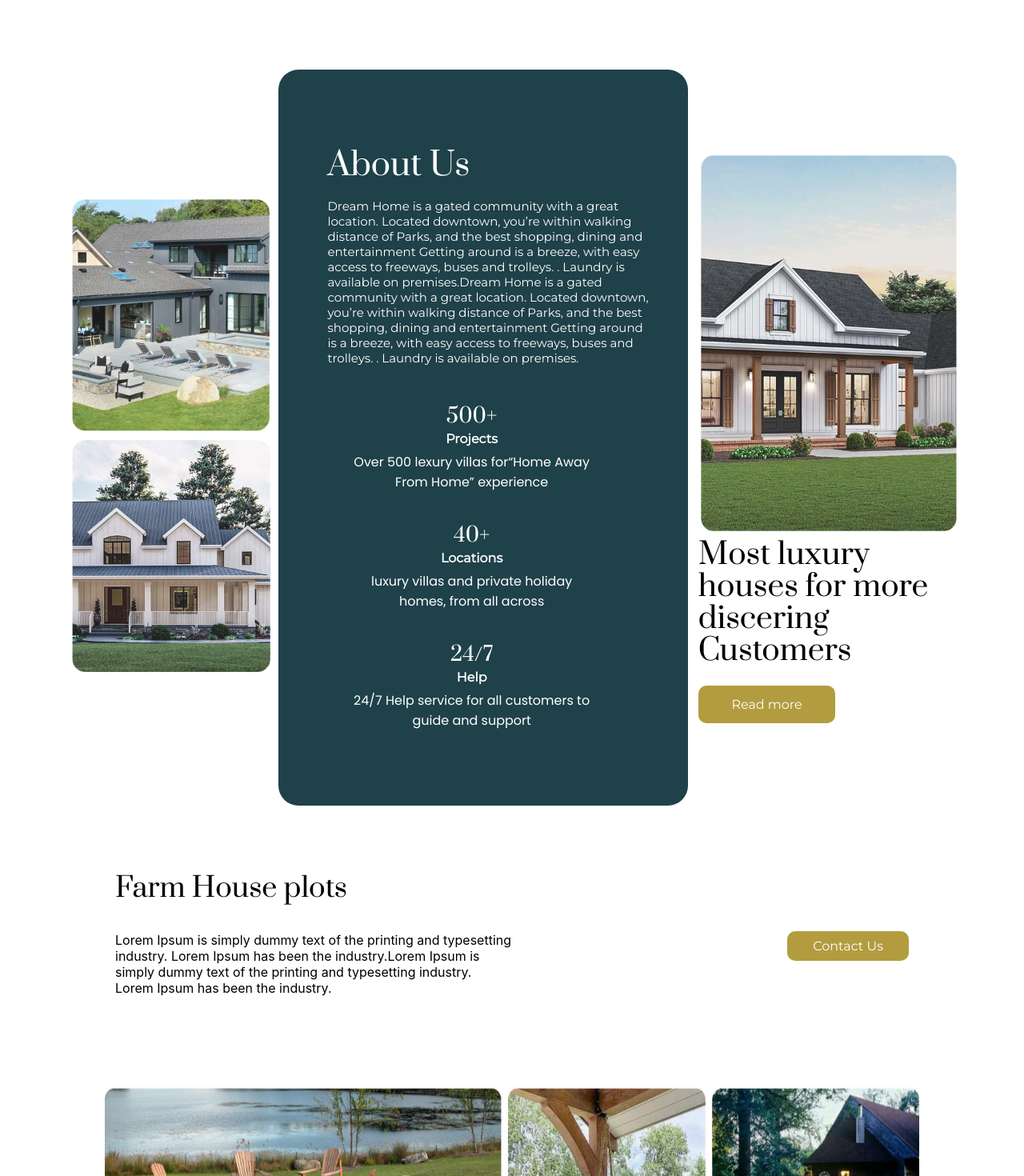
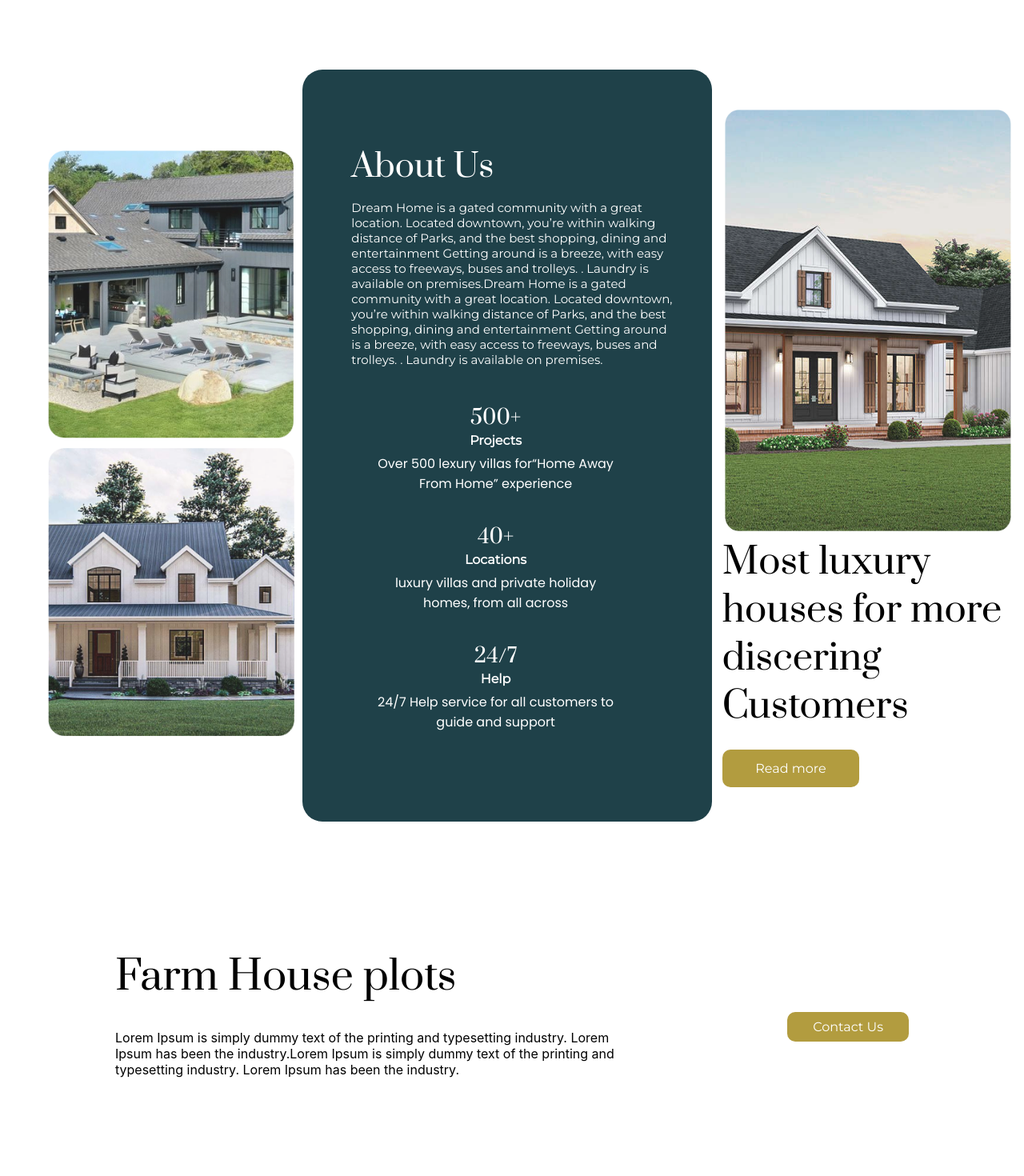
Before and after one commit to mbilalkhalidofficial/Oakland-greens, a React (Vite) app: page / in a window 1280 px wide. Shown: the part 1140-2610 px from the top of the page at 80% size. Built offline with nearby package versions, Linux system fonts and the light colour scheme.

Commit message:
about us fixes

```diff
--- a/src/styles/global.scss
+++ b/src/styles/global.scss
@@ -508,18 +508,18 @@ figure {
   width: 25%;
 }
 .about__section__thirdentry__img img {
-  height: 470px;
+  height: 527px;
   margin: 1%;
-  // margin-bottom: 10em;
-  width: 100%;
+  width: 112%;
+  margin-top: 0.4em;
 }
 .about__section__firstentry__top__img img {
-  height: 290px;
+  height: 360px;
   margin: 1%;
 }
 
 .about__section__secondentry {
-  height: 920px;
+  height: 940px;
   background-color: #1f4149;
   width: 41%;
   position: relative;
@@ -580,9 +580,10 @@ figure {
 }
 
 .about__section__thirdentry__text {
-  font-size: 37px;
-  line-height: 40px;
+  font-size: 45px;
+  line-height: 60px;
   font-weight: 400;
+  width: 122%;
 }
 .luxury__section__left__button {
   padding: 14px 2.6em;
@@ -627,14 +628,14 @@ figure {
   align-items: center;
   max-width: 1440px;
   margin: 0 auto;
-  padding: 0em 9em;
+  padding: 5em 9em;
   width: 100%;
 }
 .farm__house__content__left__heading {
-  font-size: 34px;
+  font-size: 50px;
 }
 .farm__house__content__left {
-  width: 50%;
+  width: 70%;
 }
 .farm__house {
   margin: 5em 0em;
@@ -642,6 +643,7 @@ figure {
 .farm__house__content__left__para {
   font-family: "Inter", sans-serif;
   padding: 2em 0em;
+  width: 90%;
 }
 
 .farm__house__feature {
@@ -1297,7 +1299,7 @@ figure {
     margin-left: 5em;
   }
   .about__section__firstentry__top__img img {
-    height: 470px;
+    height: 430px;
     margin: 1em;
   }
   .about__section__thirdentry__buttom {
```
